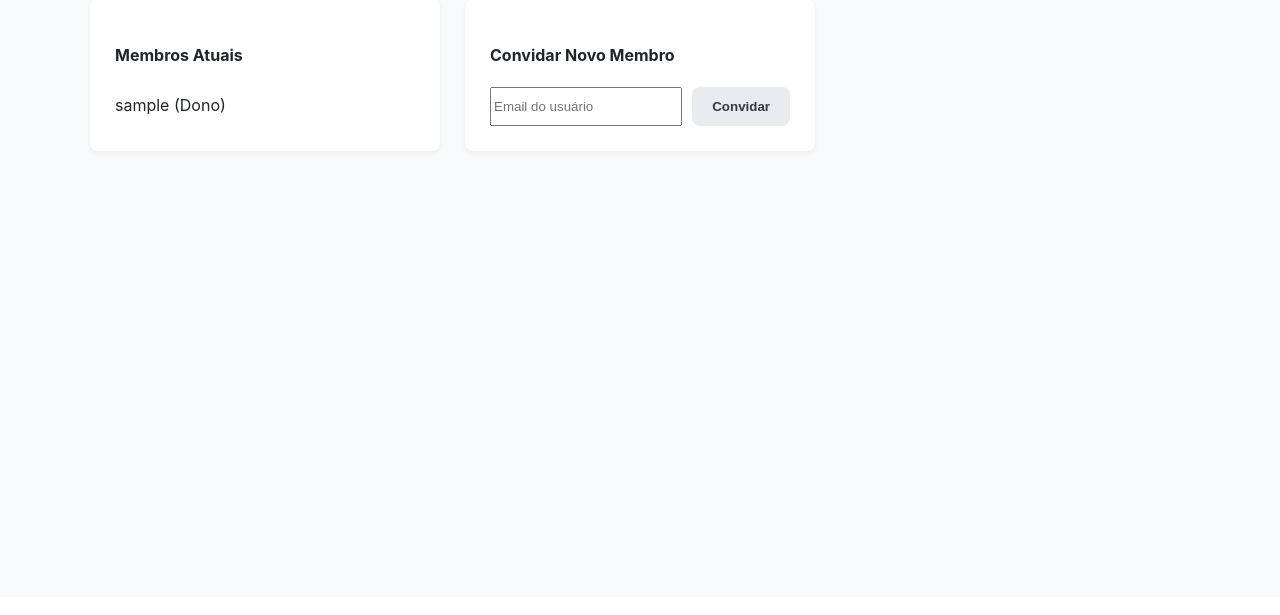
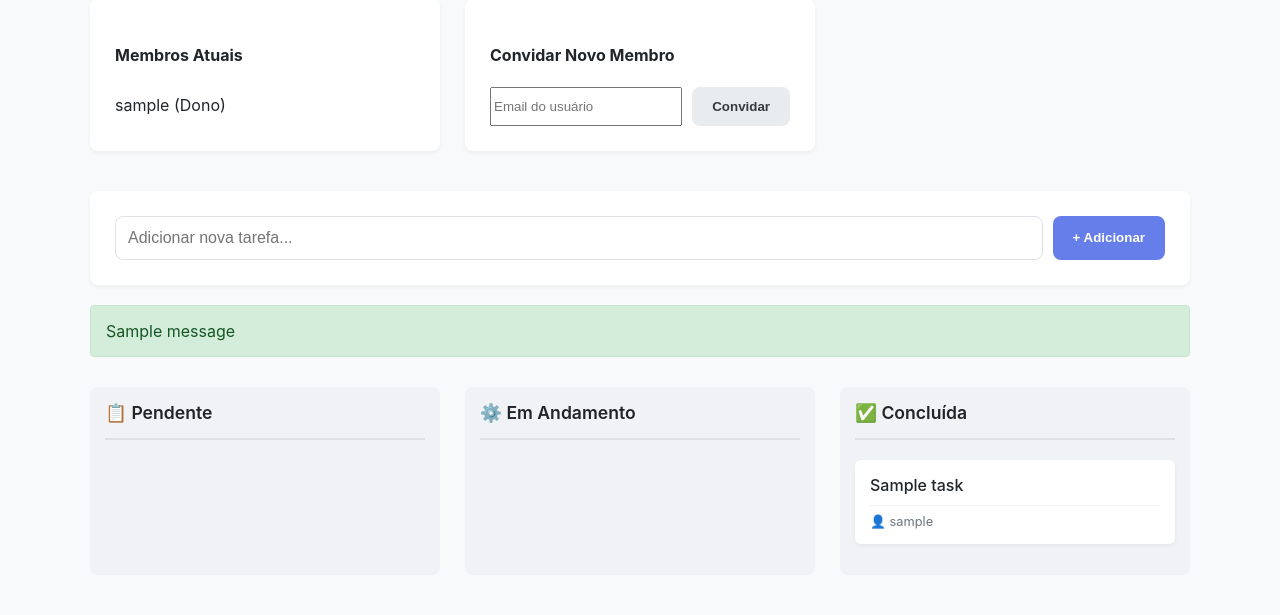
Before and after one commit to Jefinhozit0/Trello-Flask-SocketIO, a Flask app: page /board/1 in a window 1280 px wide. Shown: the part 203-818 px from the top of the page. Before the commit the page ends 356 px from the top, so only its background shows below. Run offline with Flask 3, Linux system fonts and the light colour scheme; a user stored in the database is signed in; tables that the repository leaves empty hold one stand-in row (values such as "Sample post"); one stand-in notice (Sample message) is shown; some libraries are stand-ins or nearby versions.

Commit message:
fix: Restaura layout completo da página do quadro

```diff
--- a/project/templates/main/board.html
+++ b/project/templates/main/board.html
@@ -15,7 +15,6 @@
     </div>
 </div>
 
-<div class="page-content" style="margin-top: 0; padding-top: 0;">
 <div class="members-section">
     <div class="card members-list">
         <h4>Membros Atuais</h4>
@@ -37,8 +36,71 @@
     </div>
     {% endif %}
 </div>
+
+<div class="card add-task-card">
+    <form class="add-task-form" method="POST" action="{{ url_for('main.add_task', board_id=board.id) }}">
+        <input type="text" name="task_title" placeholder="Adicionar nova tarefa..." required>
+        <button type="submit" class="btn btn-primary">+ Adicionar</button>
+    </form>
 </div>
 
+{% with messages = get_flashed_messages(with_categories=true) %}
+    {% if messages %}
+        {% for category, message in messages %}
+            <div class="flash {{ category }}">{{ message }}</div>
+        {% endfor %}
+    {% endif %}
+{% endwith %}
+
+<div class="kanban-board-container">
+    {% for status in ['pending', 'inprogress', 'completed'] %}
+    <div class="kanban-column">
+        <h2 class="column-title">
+            {% if status == 'pending' %}📋 Pendente{% elif status == 'inprogress' %}⚙️ Em Andamento{% else %}✅ Concluída{% endif %}
+        </h2>
+        <div class="task-list" id="{{ status }}-list" data-status="{{ status }}">
+            {% for task in tasks[status] %}
+                <div class="task-card" data-task-id="{{ task.id }}">
+                    <div class="task-card-title">{{ task.title }}</div>
+                    <div class="task-card-assignee" id="assignee-for-task-{{ task.id }}">
+                        {% if task.assignee %}
+                            👤 {{ task.assignee.username }}
+                        {% endif %}
+                    </div>
+                </div>
+            {% endfor %}
+        </div>
+    </div>
+    {% endfor %}
+</div>
+
+<div id="task-modal" class="modal-overlay">
+    <div class="modal-content">
+        <span id="close-modal-btn" class="close-modal">&times;</span>
+        <h3>Editar Tarefa</h3>
+        <form id="task-edit-form">
+            <input type="hidden" id="modal-task-id">
+            <div class="form-group">
+                <label for="modal-task-title">Título</label>
+                <input type="text" id="modal-task-title" required>
+            </div>
+            <div class="form-group">
+                <label for="modal-task-description">Descrição</label>
+                <textarea id="modal-task-description" rows="4"></textarea>
+            </div>
+            <div class="form-group">
+                <label for="modal-task-assignee">Atribuir para:</label>
+                <select id="modal-task-assignee">
+                    <option value="None">Ninguém</option>
+                </select>
+            </div>
+            <div class="modal-actions">
+                <button type="button" id="delete-task-btn" class="btn-delete">Excluir Tarefa</button>
+                <button type="submit" class="btn btn-primary">Salvar Alterações</button>
+            </div>
+        </form>
+    </div>
+</div>
 {% endblock %}
 
 {% block scripts %}
```
Lines whose indentation alone changed are shown as unchanged.
